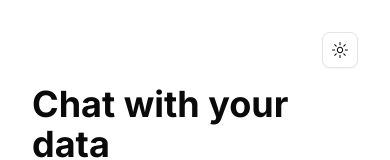
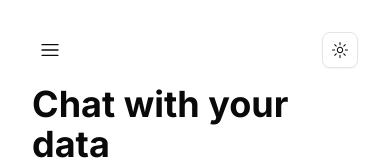
Before and after one commit to jinyang628/fullstack-template, a Next.js app in the folder frontend/: page / in a window 390 px wide. Shown: the top 160 px of the page. Built offline with nearby package versions, Linux system fonts and the light colour scheme.

Commit message:
Implement header navigation

```diff
--- a/frontend/src/app/layout.tsx
+++ b/frontend/src/app/layout.tsx
@@ -31,7 +31,9 @@ export default function RootLayout({
         >
           <QueryProvider>
             <div className="flex min-h-screen flex-col items-center justify-items-center space-y-4 p-8">
-              <Header />
+              <div className="relative w-full">
+                <Header />
+              </div>
               {children}
             </div>
           </QueryProvider>
--- a/frontend/src/components/shared/header.tsx
+++ b/frontend/src/components/shared/header.tsx
@@ -1,12 +1,69 @@
 'use client';
 
+import { useState } from 'react';
+
+import { Cross1Icon, HamburgerMenuIcon } from '@radix-ui/react-icons';
+
 import ThemeToggle from '@/components/shared/theme/toggle';
+import { Button } from '@/components/ui/button';
 
 export default function Header() {
+  const [isMobileMenuOpen, setIsMobileMenuOpen] = useState(false);
+
+  const navItems = [
+    { label: 'Home', href: '/' },
+    { label: 'About', href: '/about' },
+    { label: 'Contact', href: '/contact' },
+  ];
+
+  const mobileHamburgerButton = (
+    <Button
+      variant="ghost"
+      size="icon"
+      className="md:hidden"
+      onClick={() => setIsMobileMenuOpen(!isMobileMenuOpen)}
+      aria-label="Toggle menu"
+    >
+      {isMobileMenuOpen ? (
+        <Cross1Icon className="size-5" />
+      ) : (
+        <HamburgerMenuIcon className="size-5" />
+      )}
+    </Button>
+  );
+
+  const mobileMenu = (
+    <nav className="bg-background border-border absolute top-full right-0 left-0 z-50 mt-2 rounded-md border shadow-lg md:hidden">
+      <div className="flex flex-col gap-1 p-2">
+        {navItems.map((item) => (
+          <Button
+            key={item.href}
+            variant="ghost"
+            className="w-full justify-start"
+            asChild
+            onClick={() => setIsMobileMenuOpen(false)}
+          >
+            <a href={item.href}>{item.label}</a>
+          </Button>
+        ))}
+      </div>
+    </nav>
+  );
+
   return (
-    <div className="px flex w-full items-center justify-end gap-4">
-      <ThemeToggle />
-      {/* Other Navigation Buttons */}
-    </div>
+    <header className="relative flex w-full items-center justify-between gap-4">
+      <nav className="hidden items-center gap-4 md:flex">
+        {navItems.map((item) => (
+          <Button key={item.href} variant="ghost" asChild>
+            <a href={item.href}>{item.label}</a>
+          </Button>
+        ))}
+      </nav>
+      {mobileHamburgerButton}
+      {isMobileMenuOpen && mobileMenu}
+      <div className="flex items-center gap-4">
+        <ThemeToggle />
+      </div>
+    </header>
   );
 }
```
